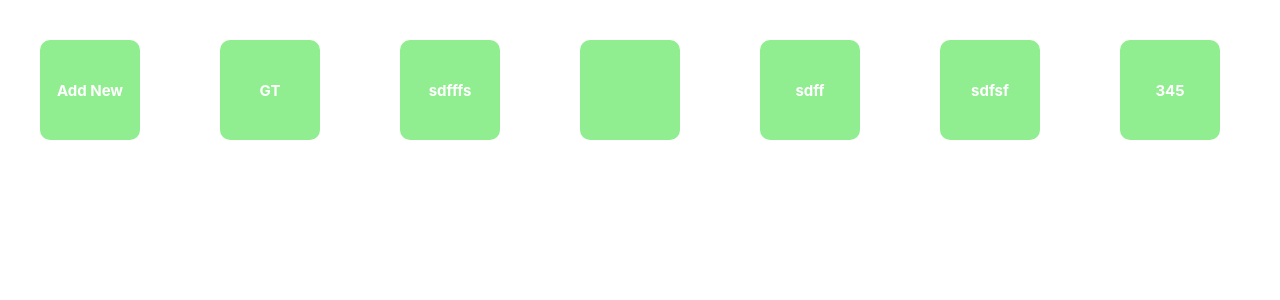
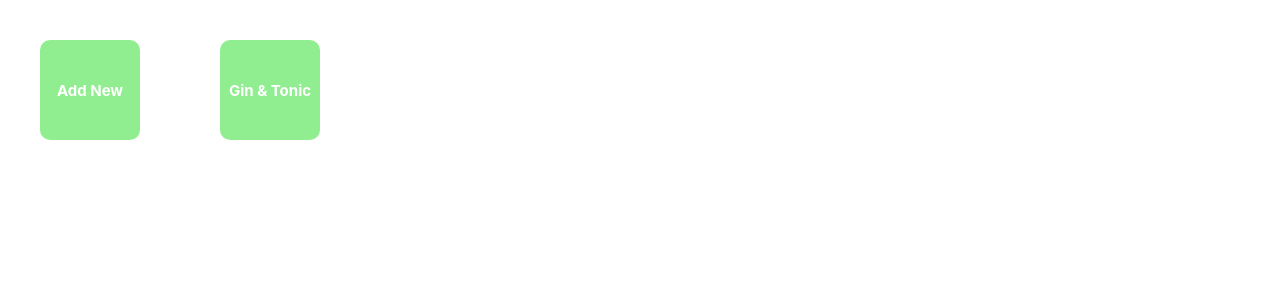
Before and after one commit to misiekmardosz/DrinksCalculator, a React (Create React App) app: page / in a window 1280 px wide. Shown: the top 300 px of the page. Built offline with nearby package versions, Linux system fonts and the light colour scheme; data requests are answered from the project's data file.

Commit message:
creating form based on ingredients

```diff
--- a/src/Recipe.js
+++ b/src/Recipe.js
@@ -1,7 +1,7 @@
 import React, {useEffect, useState,} from 'react';
 import Modal from 'react-modal';
 import {RecipeDetails} from "./RecipeDetails";
-import {Ingridient} from "./models/Ingridient";
+import {Ingredient} from "./models/ingredient";
 import {Recipe as RecipeModel} from "./models/Recipe"
 //uuid
 
@@ -15,7 +15,7 @@ const Recipe = () => {
     const [process, setProcess] = useState("");
     // const [ingName, setIngName] = useState("");
     // const [ingValue, setIngValue] = useState();
-    const [ingredients, setIngredients] = useState([new Ingridient("",0)]);
+    const [ingredients, setIngredients] = useState([new Ingredient("","")]);
     const [ingredientsValue, setIngredientsValue] = useState([]);
     const [newRecipeModalIsOpen, setNewRecipeModalIsOpen] = React.useState(false);
     const [recipeModalIsOpen, setRecipeModalIsOpen] = React.useState(false);
@@ -29,6 +29,7 @@ const Recipe = () => {
                 setLoading(false);
             });
     }, []);
+
     const deleteRecipe = (id) => {
         setLoading(true);
         fetch(`${API_URL}/recipes/${id}`, { method: 'DELETE' })
@@ -61,8 +62,8 @@ const Recipe = () => {
     console.log(recipes)
     const handleClickIng = (e) => {
         e.preventDefault()
-        const ingridient = new Ingridient("", "");
-        setIngredients( prevState => [...prevState, ingridient]);
+        const ingredient = new Ingredient("", "");
+        setIngredients( prevState => [...prevState, ingredient]);
     }
     function openNewModal() {
         setNewRecipeModalIsOpen(true);
@@ -89,10 +90,6 @@ const Recipe = () => {
         const updatedIngredients = [...ingredients];
         updatedIngredients[index].quantity= newQuantity;
         setIngredients(updatedIngredients);
-    }
-    const updateProcess = (index, newProcess) =>{
-        const updatedProcess = [...ingredients];
-        updatedProcess[index].process=newProcess;
     }
 
     if (loading) return <p>Trwa ładowanie...</p>;
--- a/src/RecipeDetails.js
+++ b/src/RecipeDetails.js
@@ -1,59 +1,15 @@
-import React, {useEffect, useState} from "react";
-
-
-
+import React, {useState} from "react";
 
 
 const RecipeDetails = ({recipe, close, deleteRecipe}) => {
-    console.log(recipe.recipe)
-    const [currentSum,setCurrentSum]=useState(0);
-    const [clear,setClear]=useState(false);
-    const [ingValue, setIngValue] =useState()
-    const [ingValue2, setIngValue2] =useState()
-    useEffect(()=>{
-        document.querySelector('#result').value="";
-    },[])
-
-    useEffect(()=>{
-        if(clear)
-            document.querySelector('#result').value="";
-    })
-
-    const Add=(e)=>{
-        e.preventDefault();
-        if(clear) setClear(false);
-        let currentNum=document.querySelector('#num').value
-        if(currentNum === '')
-            return;
-        let sum= currentSum+parseInt(currentNum);
-        setCurrentSum(sum);
-        document.querySelector('#num').value="";
-
-    }
-
-    const Clear=(e)=>{
-        e.preventDefault();
-        console.log('sum:', currentSum);
-        document.querySelector('form').reset();
-        setClear(true);
-        setCurrentSum(0);
-    }
+    console.log(recipe.ingridients)
     return(
-      <>
-          <div className="new-ing-div">
-              <div className="app-title">
-                  <h1>{recipe.name}</h1>
-              </div>
-              <form className={"form"}>
-                  <input className={'new-recipe-title'} type="text" id="num" placeholder="enter a number" onChange={e => setIngValue(e.target.value)} />
-                  <input className={'new-recipe-title'} type="text" id="num" placeholder="enter a number" onChange={e => setIngValue2(e.target.value)} />
-
-                  <button className={"button"} onClick={Add}>Add</button>
-                  <button onClick={Clear}>Clear</button>
-                  <input className={"new-recipe-title"} type="text" id="result" value={ingValue}  readOnly />
-              </form>
-          </div>
-      </>
+        <>
+            <div key={recipe.id} className={"form"}>
+                <h2 onClick={close}>{recipe.name}</h2>
+                <button key={recipe.id} onClick={deleteRecipe}>Delete Recipe</button>
+            </div>
+        </>
     )
 }
 
--- a/src/database/db.json
+++ b/src/database/db.json
@@ -2,89 +2,18 @@
   "recipes": [
     {
       "id": 1,
-      "name": "GT",
+      "name": "Gin & Tonic",
       "ingridients": [
         {
-          "name": "s",
-          "quantity": "0000"
+          "name": "Gin",
+          "quantity": "40"
         },
         {
-          "name": "3",
-          "quantity": ""
+          "name": "Tonic",
+          "quantity": "100"
         }
       ],
-      "process": ""
-    },
-    {
-      "id": 2,
-      "name": "sdfffs",
-      "ingridients": [
-        {
-          "name": "f",
-          "quantity": 0
-        }
-      ],
-      "process": "dfsdf"
-    },
-    {
-      "id": 3,
-      "name": "",
-      "ingridients": [
-        {
-          "name": "",
-          "quantity": 0
-        }
-      ],
-      "process": "werwerwer"
-    },
-    {
-      "id": 4,
-      "name": "sdff",
-      "ingridients": [
-        {
-          "name": "",
-          "quantity": 0
-        },
-        {
-          "name": "",
-          "quantity": ""
-        },
-        {
-          "name": "",
-          "quantity": ""
-        },
-        {
-          "name": "",
-          "quantity": ""
-        }
-      ],
-      "process": ""
-    },
-    {
-      "id": 5,
-      "name": "sdfsf",
-      "ingridients": [
-        {
-          "name": "sdfff",
-          "quantity": "5550"
-        }
-      ],
-      "process": "sdfsdfsdf"
-    },
-    {
-      "id": 6,
-      "name": "345",
-      "ingridients": [
-        {
-          "name": "sdfff",
-          "quantity": "5550"
-        },
-        {
-          "name": "dgsdf",
-          "quantity": "555"
-        }
-      ],
-      "process": "sdfsdfsdf"
+      "process": "pour gin and tonic to the glass add some ice and lice of a lime"
     }
   ]
 }
--- a/src/models/Ingridient.js
+++ /dev/null
@@ -1,6 +0,0 @@
-export class Ingridient{
-    constructor(name, quantity) {
-        this.name = name;
-        this.quantity = quantity;
-    }
-}
--- a/src/models/Recipe.js
+++ b/src/models/Recipe.js
@@ -5,10 +5,10 @@ export class Recipe {
      * @param id: string
      * @param name: string
      */
-    constructor(name, ingridients, process) {
+    constructor(name, ingredients, process) {
         this.id = null;
         this.name=name;
-        this.ingridients= ingridients; //array
+        this.ingredients= ingredients; //array
         this.process = process
     }
 
--- /dev/null
+++ b/src/models/ingredient.js
@@ -0,0 +1,6 @@
+export class Ingredient{
+    constructor(name, quantity) {
+        this.name = name;
+        this.quantity = quantity;
+    }
+}
```
Also changed, not shown: src/RecipeDetails-Calculator.js (added, +60 -0 lines).
